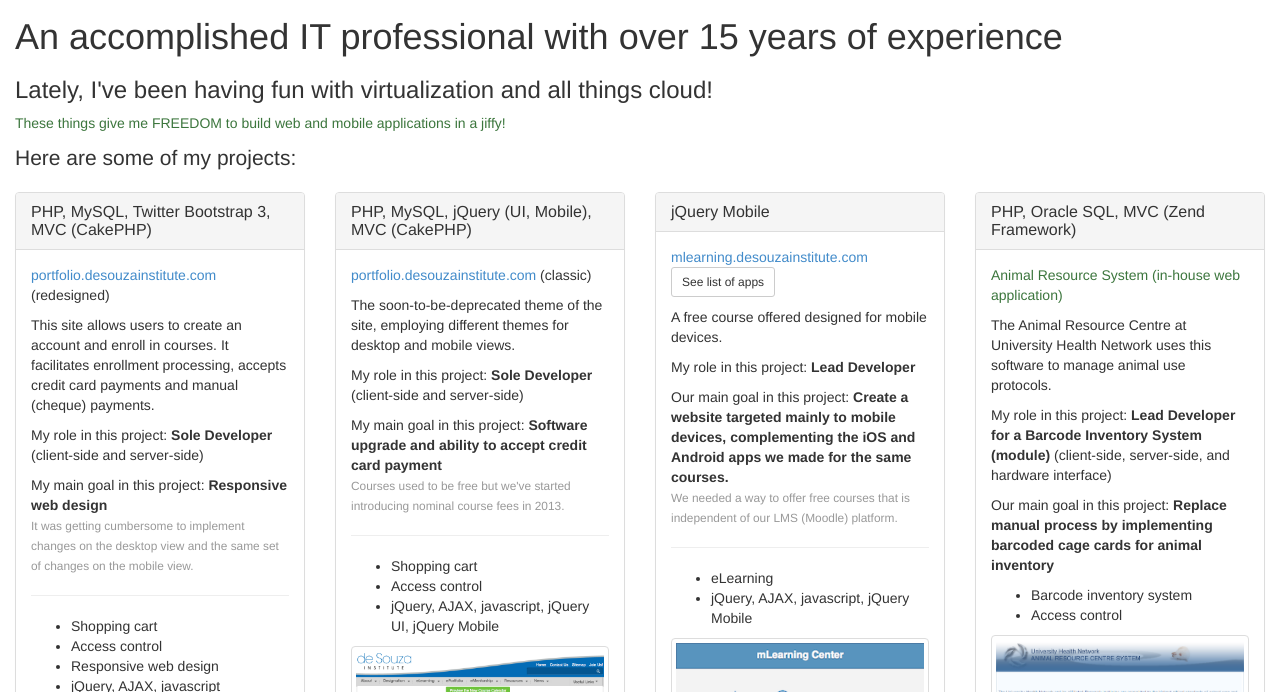
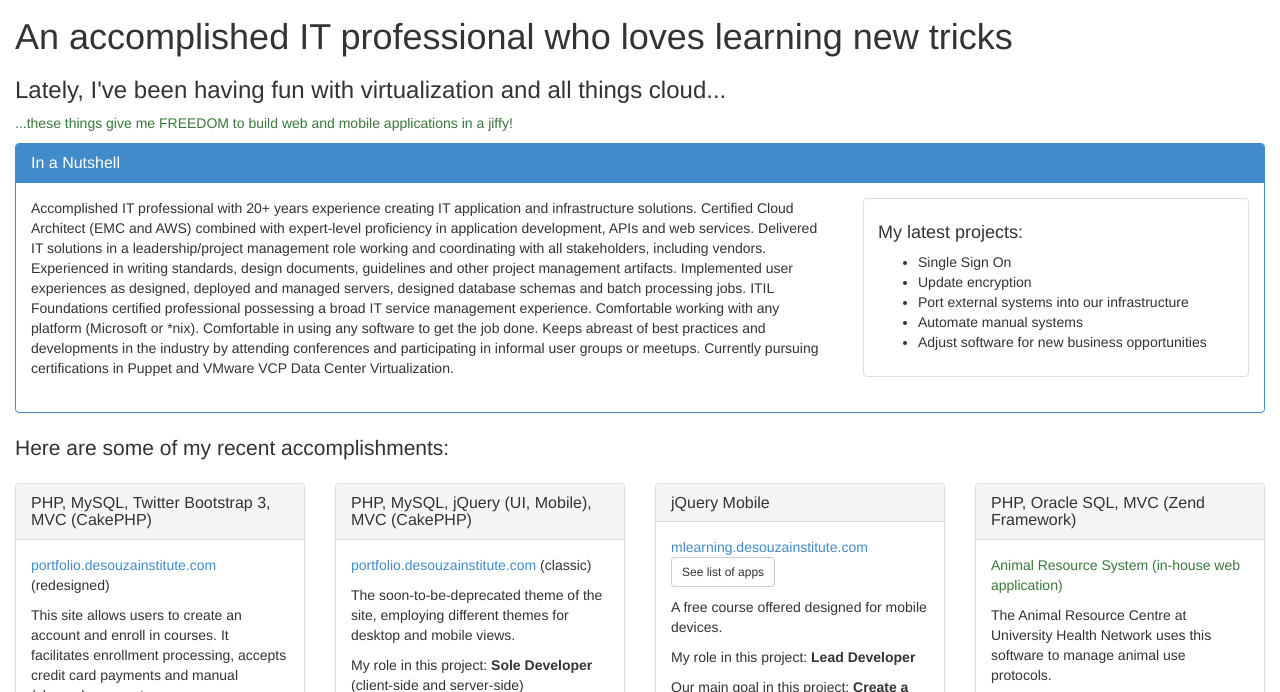
Before and after one commit to joybrusich/MyPortfolio, a plain HTML site: page index.html in a window 1280 px wide. Shown: the part 53-745 px from the top of the page. Drawn offline with nearby package versions, Linux system fonts and the light colour scheme.

Commit message:
Updated my portfolio to showcase Senior level experience

```diff
--- a/index.html
+++ b/index.html
@@ -56,10 +56,36 @@
 
       <div>
 
-        <h1>An accomplished IT professional with over 15 years of experience</h1>
-        <h3>Lately, I've been having fun with virtualization and all things cloud!</h3>
-        <p class="text-success">These things give me FREEDOM to build web and mobile applications in a jiffy!</p>
-        <p class="lead">Here are some of my projects:</p>
+        <h1>An accomplished IT professional who loves learning new tricks</h1>
+        <h3>Lately, I've been having fun with virtualization and all things cloud...</h3>
+        <p class="text-success">...these things give me FREEDOM to build web and mobile applications in a jiffy!</p>
+            <a id="about"></a>
+            <div class="panel panel-primary">
+                <div class="panel-heading"><h3 class="panel-title">In a Nutshell</h3></div>
+                <div class="panel-body">
+                    <div class="row">
+                    <div class=" col-lg-8 col-md-8 col-sm-8">
+
+                        <p>Accomplished IT professional with 20+ years experience creating IT application and infrastructure solutions. Certified Cloud Architect (EMC and AWS) combined with expert-level proficiency in application development, APIs and web services. Delivered IT solutions in a leadership/project management role working and coordinating with all stakeholders, including vendors. Experienced in writing standards, design documents, guidelines and other project management artifacts. Implemented user experiences as designed, deployed and managed servers, designed database schemas and batch processing jobs.  ITIL Foundations certified professional possessing a broad IT service management experience. Comfortable working with any platform (Microsoft or *nix). Comfortable in using any software to get the job done. Keeps abreast of best practices and developments in the industry by attending conferences and participating in informal user groups or meetups. Currently pursuing certifications in Puppet and VMware VCP Data Center Virtualization.</p>
+
+                    </div>
+                    <div class=" col-lg-4 col-md-4 col-sm-4">
+                       <div class="thumbnail" style="padding:1em;">
+                            <h4>My latest projects:</h4>
+                            <ul>
+                                <li>Single Sign On</li>
+                                <li>Update encryption</li>
+                                <li>Port external systems into our infrastructure</li>
+                                <li>Automate manual systems</li>
+                                <li>Adjust software for new business opportunities</li>
+                            </ul>
+                        </div>
+                    </div>
+                   </div>
+            </div>
+        </div>
+
+        <p class="lead">Here are some of my recent accomplishments:</p>
         <div class="row">
         <div class=" col-lg-3 col-md-3 col-sm-6">
             <div class="panel panel-default">
@@ -234,16 +260,7 @@
         </div>
         </div>
 
-        <a id="about"></a>
-        <div class="panel panel-primary">
-            <div class="panel-heading"><h3 class="panel-title">About Me</h3></div>
-            <div class="panel-body">
-                <p>As de Souza Institute’s senior web applications developer, I play a vital role in providing a complete learner’s experience by delivering customized web applications like the Virtual Library and the ePortfolio.</p>
-                <p>As a seasoned IT professional, I bring to the Institute over 10 years experience in a variety of IT roles ranging from Technical Analyst II at the University Health Network to Manager, Business Intelligence and Decision Support Systems at Eastern Telecoms to Instructor at Ateneo de Manila University.</p>
-                <p>Prior to joining the de Souza Institute, I led major web application projects such as Purchase Requisition Online System and Animal Resources System (Animal Inventory module), to name a few.</p>
-                <p>I have a Bachelor of Science Degree in Mathematics from the University of Santo Tomas and a Master of Science Degree in Mathematics from Ateneo de Manila University.</p>
-            </div>
-        </div>
+
 
         <a id="contact"></a>
         <div class="panel panel-primary">
@@ -255,7 +272,7 @@
 
         <footer>
             <hr>
-            <small>Copyright &copy;2014 Joy Brusich. All Rights Reserved.</small>
+            <small>Copyright &copy;2014-2015 Joy Brusich. All Rights Reserved.</small>
         </footer>
     </div><!-- container -->
 
```
